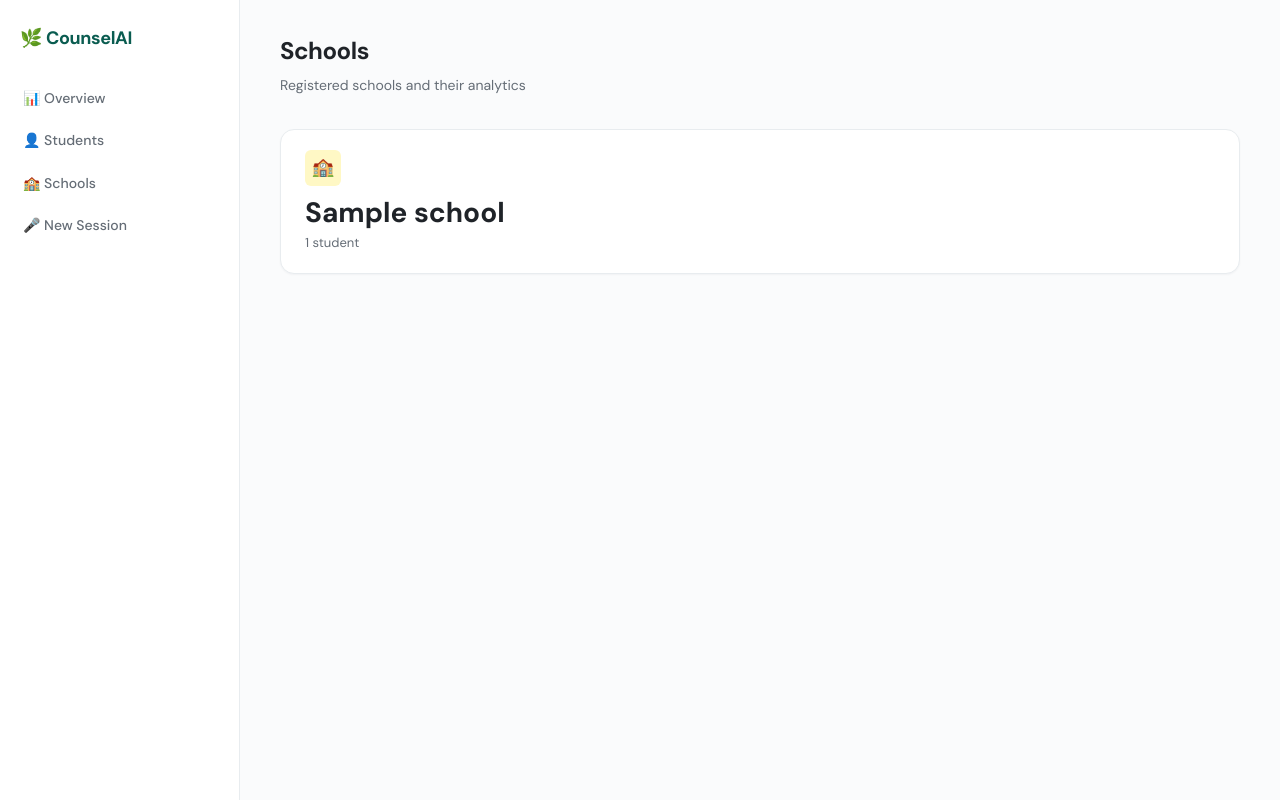
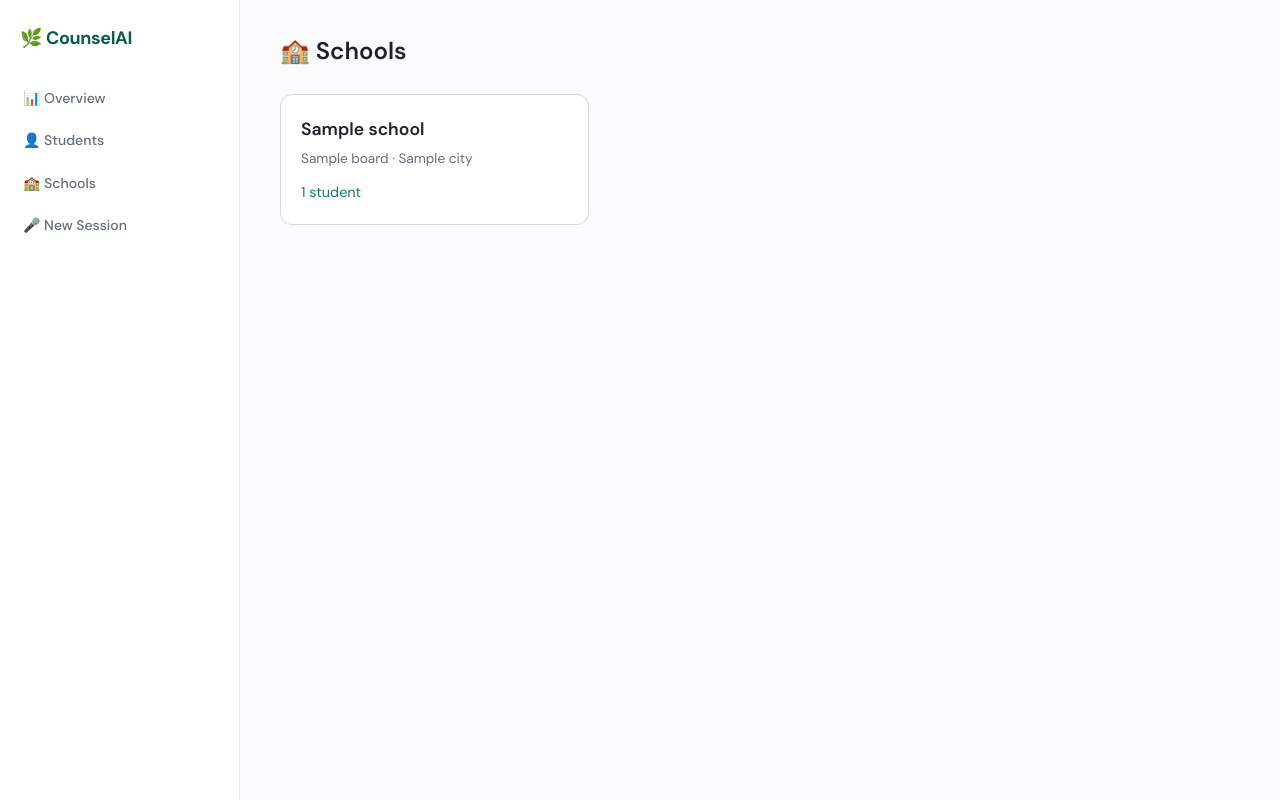
Before and after one commit to adityac7/counsel-ai, a FastAPI app: template templates/dashboard/schools.html in a window 1280 px wide. Run offline with FastAPI, Linux system fonts and the light colour scheme; the template is opened without the code that fills it: most values are stand-ins (such as "Sample title", 1, 10 or a date in 2020).

Commit message:
fix: dashboard routing — correct API endpoints, add schools page, fix sidebar links
- counsellor.html: rewrote to use correct /api/v1/dashboard/counsellor/queue endpoint
- counsellor.html: converted to extend base.html (DRY)
- base.html + dashboard.html: Schools link → /dashboard/schools
- app.py: added /dashboard/schools route
- Created schools.html template with empty state

```diff
--- a/templates/dashboard/schools.html
+++ b/templates/dashboard/schools.html
@@ -1,29 +1,24 @@
 {% extends "dashboard/base.html" %}
-{% block title %}Schools{% endblock %}
-
+{% block title %}Schools — CounselAI{% endblock %}
 {% block content %}
-<div class="page-header">
-  <h1>Schools</h1>
-  <div class="subtitle">Registered schools and their analytics</div>
-</div>
-
+<h1 style="font-size:1.5rem;font-weight:600;margin-bottom:1.5rem">🏫 Schools</h1>
 {% if schools %}
-<div class="stats-row">
-  {% for school in schools %}
-  <a href="/api/v1/dashboard/schools/{{ school.id }}/dashboard" class="stat-card" style="text-decoration:none">
-    <div class="icon warning">🏫</div>
-    <div class="val">{{ school.name }}</div>
-    <div class="label">{{ school.student_count or 0 }} student{{ 's' if (school.student_count or 0) != 1 else '' }}</div>
+<div style="display:grid;gap:1rem;grid-template-columns:repeat(auto-fill,minmax(300px,1fr))">
+  {% for s in schools %}
+  <a href="/api/v1/dashboard/schools/{{ s.id }}/dashboard" style="text-decoration:none;color:inherit">
+    <div style="background:var(--bg-card);border:1px solid var(--border);border-radius:12px;padding:1.25rem">
+      <div style="font-weight:600;font-size:1.1rem">{{ s.name }}</div>
+      <div style="color:var(--text-secondary);font-size:0.85rem;margin-top:0.25rem">{{ s.board or '' }} · {{ s.city or '' }}</div>
+      <div style="margin-top:0.75rem;font-size:0.9rem;color:var(--brand)">{{ s.student_count }} student{{ 's' if s.student_count != 1 }}</div>
+    </div>
   </a>
   {% endfor %}
 </div>
 {% else %}
-<div class="card">
-  <div class="empty-state">
-    <div class="icon">🏫</div>
-    <div class="title">No schools configured</div>
-    <div class="desc">Schools will appear here once students are registered with a school.</div>
-  </div>
+<div style="background:var(--bg-card);border:1px solid var(--border);border-radius:12px;padding:3rem;text-align:center">
+  <div style="font-size:2rem;margin-bottom:0.75rem">🏫</div>
+  <div style="font-weight:600;font-size:1.1rem;margin-bottom:0.5rem">No schools configured yet</div>
+  <div style="color:var(--text-secondary);font-size:0.9rem">Schools will appear here once students are registered with school information.</div>
 </div>
 {% endif %}
 {% endblock %}
```
